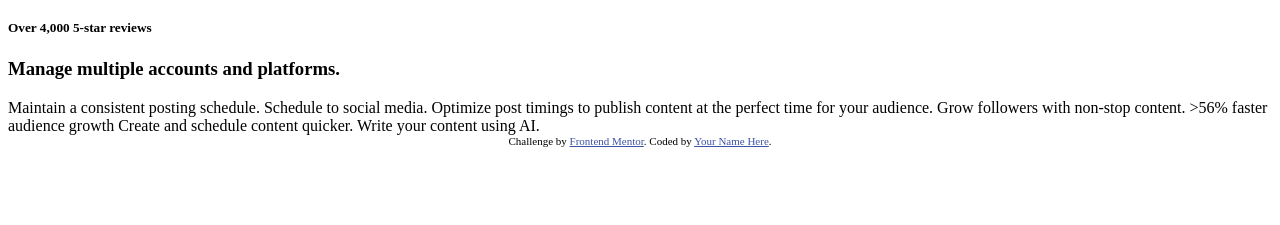
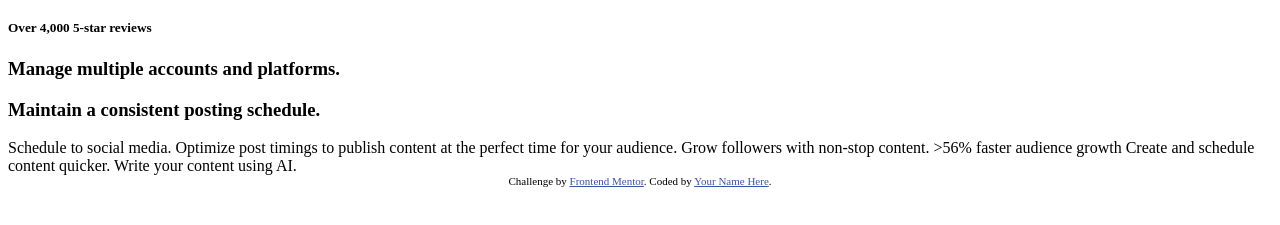
Before and after one commit to am-ikharo/bento-grid, a plain HTML site: page index.html in a window 1280 px wide. Shown: the part 61-286 px from the top of the page. Drawn offline with Linux system fonts and the light colour scheme.

Commit message:
structure box 3

```diff
--- a/index.html
+++ b/index.html
@@ -23,8 +23,12 @@
   <div>
     <h3>Manage multiple accounts and platforms.</h3>
   </div>
+  <div>
+    <h3>Maintain a consistent posting schedule.</h3>
+  </div>
+  <div>
 
-  Maintain a consistent posting schedule.
+  </div>
 
   Schedule to social media.
   Optimize post timings to publish content at the perfect time for your audience.
```
